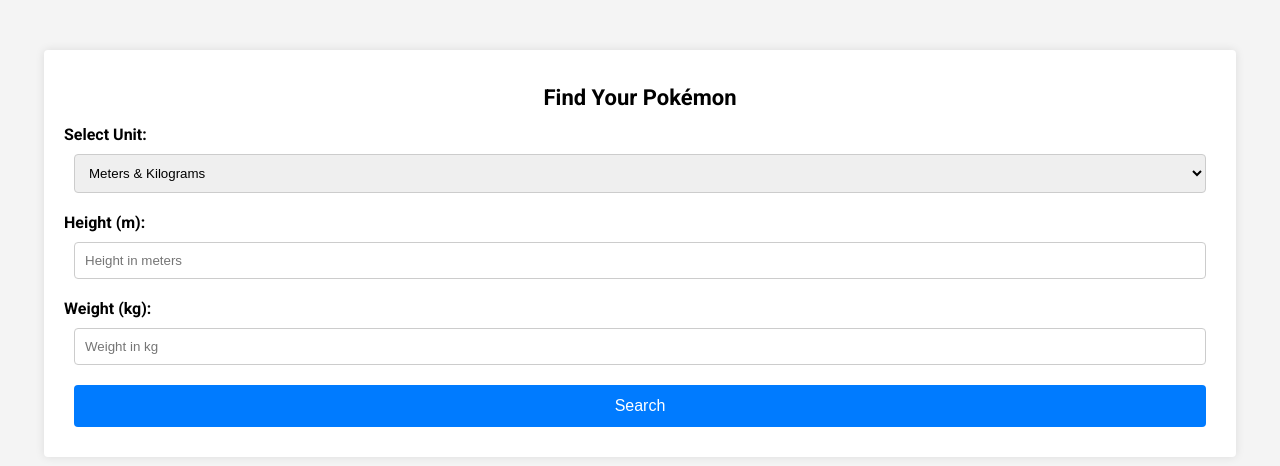
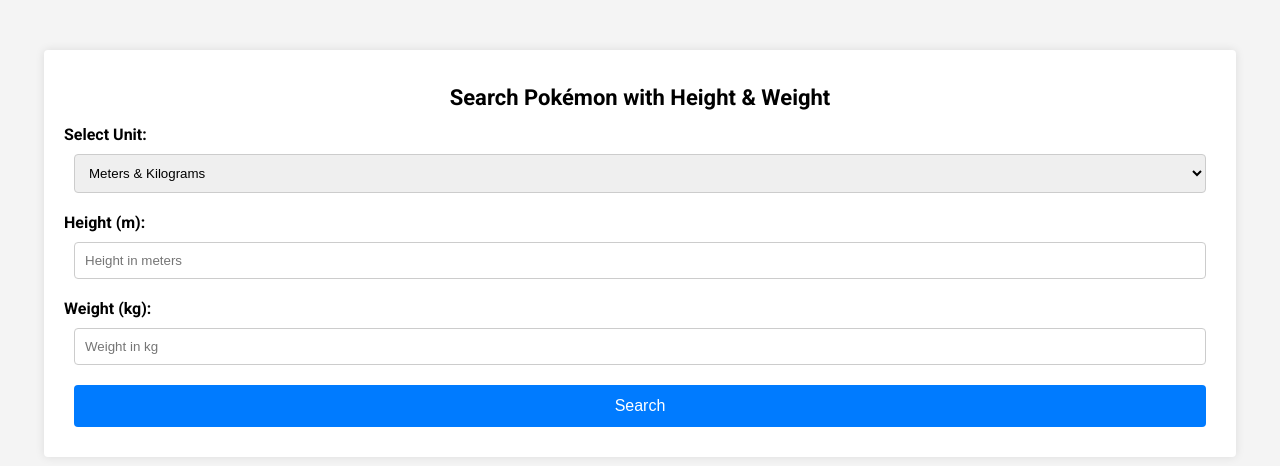
Before and after one commit to JihunKimCode/pokeSize, a plain HTML site: page index.html in a window 1280 px wide. Drawn offline with Linux system fonts and the light colour scheme.

Commit message:
update title

```diff
--- a/index.html
+++ b/index.html
@@ -3,13 +3,13 @@
 <head>
     <meta charset="UTF-8">
     <meta name="viewport" content="width=device-width, initial-scale=1.0">
-    <title>Pokémon Height & Weight Matcher</title>
+    <title>Pokémon Height & Weight</title>
     <link rel="stylesheet" href="styles.css">
     <link href="https://fonts.googleapis.com/css2?family=Roboto:ital,wght@0,100;0,300;0,400;0,500;0,700;0,900;1,100;1,300;1,400;1,500;1,700;1,900&display=swap" rel="stylesheet">
 </head>
 <body>
     <div class="container">
-        <h1>Find Your Pokémon</h1>
+        <h1>Search Pokémon with Height & Weight</h1>
 
         <label for="unit">Select Unit:</label>
         <select id="unit">
```
